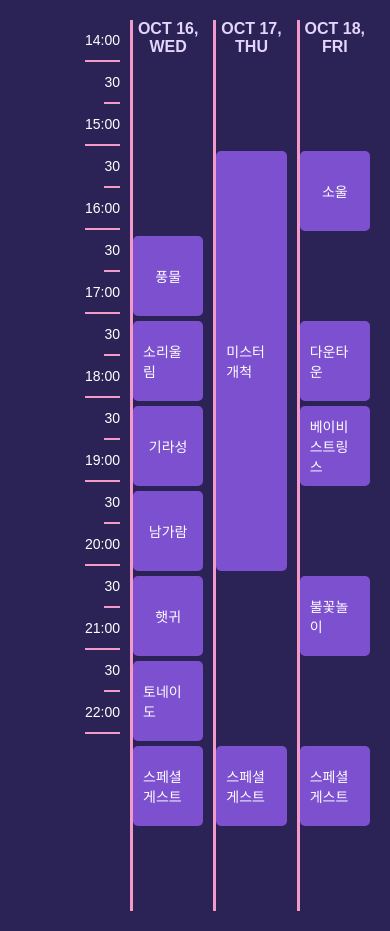
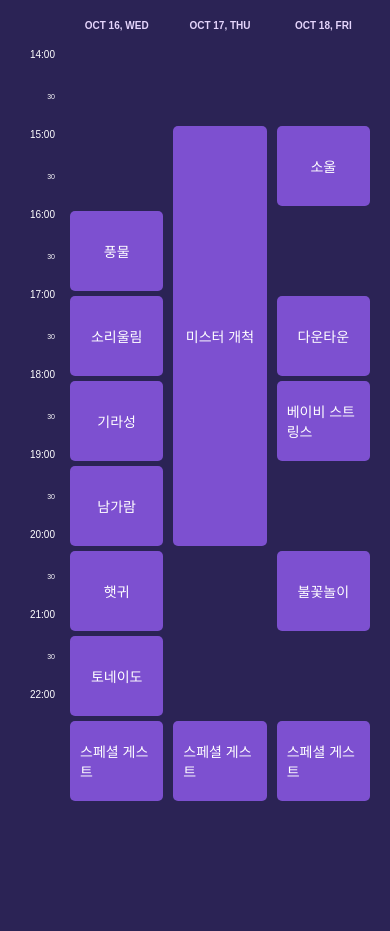
Before and after one commit to seoiiwon/2024_GNU_PIESTA, a FastAPI app: page /timetable in a window 390 px wide. Shown: the part 200-1131 px from the top of the page. After the commit the page ends 1001 px from the top, so only its background shows below. Run offline with FastAPI, Linux system fonts and the light colour scheme.

Commit message:
JJH 蹂묓빀

```diff
--- a/static/css/timetable/timetable.css
+++ b/static/css/timetable/timetable.css
@@ -14,40 +16,54 @@ body {
 
   .timetable {
     display: grid;
-  grid-template-columns: 100px 1fr 1fr 1fr;
+    grid-template-columns: 40px 1fr 1fr 1fr; /* 첫 번째 열 크기 수정 */
+    grid-template-rows: repeat(18, 40px); /* 시간과 이벤트 그리드의 행을 동일하게 설정 */
     gap: 10px;
     padding: 20px;
 }
 
   .times {
-  display: flex;
-  flex-direction: column;
-  align-items: flex-end;
+    display: grid;
+    grid-template-rows: repeat(18, 40px); /* 시간도 동일한 행 크기를 공유 */
+    align-items: center;
+    justify-content: flex-end;
 }
 
   .time-slot, .half-hour {
     height: 40px;
     display: flex;
-  align-items: center;
-  border-bottom: 2px solid #f39ac8;
+    justify-content: flex-end; /* 시간 텍스트를 아래로 정렬 */
+    align-items: flex-end; /* 세로로 텍스트를 아래로 내림 */
+    padding-right: 5px; /* 텍스트와 경계선 사이 간격 조절 */
+    /* border-bottom: 2px solid #f39ac8; */
   }
 
-.time-slot span, .half-hour span {
-  font-size: 14px;
+  .time-slot span {
+    font-size: 10px; /* 시간 글자 크기 */
+  }
+
+  .half-hour span {
+    font-size: 7px; /* '30' 글자 크기 */
   }
 
   .day-column {
     display: flex;
     flex-direction: column;
     align-items: center;
-  border-left: 3px solid #f39ac8;
+    /* border-left: 3px solid #f39ac8; 세로선 제거 */
   }
+
+  .day-column:not(:first-child) {
+    /* border-left: 3px solid #f39ac8; 첫 번째 열을 제외한 나머지 열에만 세로선 추가 */
+  }
+
 
   .day {
     text-align: center;
     font-weight: bold;
     color: #e5d5fc;
     padding-bottom: 10px;
+    font-size: 10px; /* 요일 및 날짜 글자 크기 */
   }
 
   .events-day {
--- a/templates/timetable/timetable.html
+++ b/templates/timetable/timetable.html
@@ -14,23 +14,31 @@
 
     <div class="timetable">
       <div class="times">
-        <div class="time-slot"><span>14:00</span></div>
-        <div class="half-hour"><span>30</span></div>
-        <div class="time-slot"><span>15:00</span></div>
-        <div class="half-hour"><span>30</span></div>
-        <div class="time-slot"><span>16:00</span></div>
-        <div class="half-hour"><span>30</span></div>
-        <div class="time-slot"><span>17:00</span></div>
-        <div class="half-hour"><span>30</span></div>
-        <div class="time-slot"><span>18:00</span></div>
-        <div class="half-hour"><span>30</span></div>
-        <div class="time-slot"><span>19:00</span></div>
-        <div class="half-hour"><span>30</span></div>
-        <div class="time-slot"><span>20:00</span></div>
-        <div class="half-hour"><span>30</span></div>
-        <div class="time-slot"><span>21:00</span></div>
-        <div class="half-hour"><span>30</span></div>
-        <div class="time-slot"><span>22:00</span></div>
+        <div class="time-slot" style="grid-row: 1 / 2"><span>14:00</span></div>
+        <div class="half-hour" style="grid-row: 2 / 3"><span>30</span></div>
+        <div class="time-slot" style="grid-row: 3 / 4"><span>15:00</span></div>
+        <div class="half-hour" style="grid-row: 4 / 5"><span>30</span></div>
+        <div class="time-slot" style="grid-row: 5 / 6"><span>16:00</span></div>
+        <div class="half-hour" style="grid-row: 6 / 7"><span>30</span></div>
+        <div class="time-slot" style="grid-row: 7 / 8"><span>17:00</span></div>
+        <div class="half-hour" style="grid-row: 8 / 9"><span>30</span></div>
+        <div class="time-slot" style="grid-row: 9 / 10"><span>18:00</span></div>
+        <div class="half-hour" style="grid-row: 10 / 11"><span>30</span></div>
+        <div class="time-slot" style="grid-row: 11 / 12">
+          <span>19:00</span>
+        </div>
+        <div class="half-hour" style="grid-row: 12 / 13"><span>30</span></div>
+        <div class="time-slot" style="grid-row: 13 / 14">
+          <span>20:00</span>
+        </div>
+        <div class="half-hour" style="grid-row: 14 / 15"><span>30</span></div>
+        <div class="time-slot" style="grid-row: 15 / 16">
+          <span>21:00</span>
+        </div>
+        <div class="half-hour" style="grid-row: 16 / 17"><span>30</span></div>
+        <div class="time-slot" style="grid-row: 17 / 18">
+          <span>22:00</span>
+        </div>
       </div>
 
       <!-- Day 1: OCT 16, WED -->
@@ -68,7 +76,7 @@
           <div
             class="event"
             style="grid-row: 7 / 8"
-            onclick="showPopup('헛귀', '19:00 ~ 20:00')"
+            onclick="showPopup('햇귀', '19:00 ~ 20:00')"
           >
             햇귀
           </div>
@@ -185,7 +193,7 @@
       // X 버튼 클릭 시 모달 닫기
       document
         .querySelector(".close-modal")
-        .addEventListener("click", closePopup);
+        .addEventListener("click"gi, closePopup);
     </script>
   </body>
 </html>
```
Also changed, not shown: other parts of static/css/timetable/timetable.css (+45 -0 lines). Lines whose indentation alone changed are shown as unchanged.
